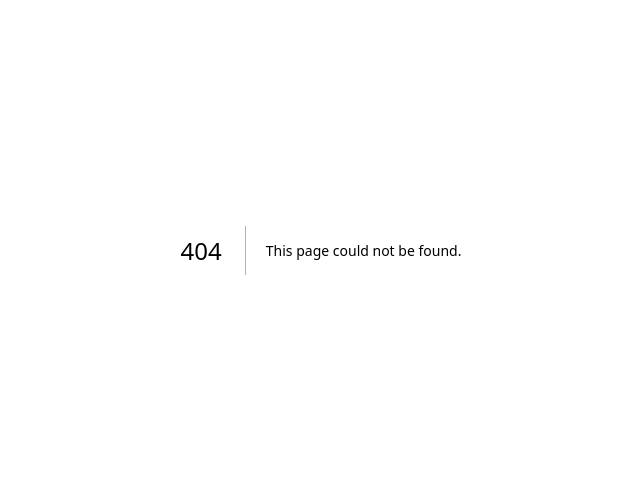
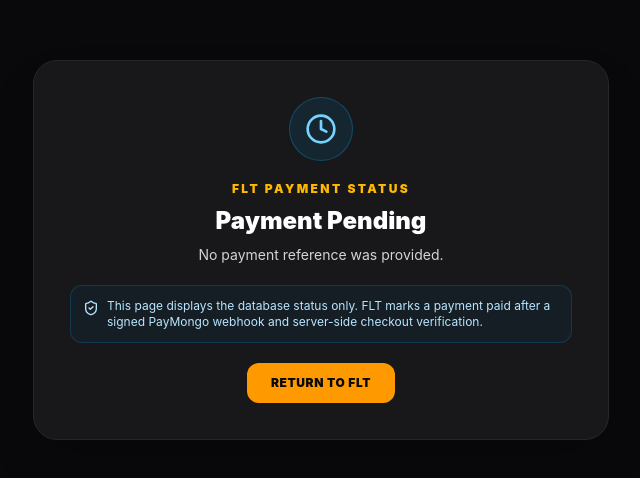
Before and after one commit to nazdev20/FLT, a Next.js app: page /payment-result in a window 1280 px wide. Before the commit this address had no page. Shown: the part 150-628 px from the top of the page, without its empty margins (319-959 px from the left). Built offline with nearby package versions, Linux system fonts and the light colour scheme; no server answers.

Commit message:
Add PayMongo payment result verification page

```diff
--- /dev/null
+++ b/src/app/payment-result/page.tsx
@@ -0,0 +1,162 @@
+'use client';
+
+import React, { useEffect, useState } from 'react';
+import { getClient } from '../../lib/flt-service';
+import { AlertCircle, CheckCircle2, Clock, Loader2, ShieldCheck } from 'lucide-react';
+
+type PaymentStatus = {
+  payment_reference: string;
+  amount: number;
+  payment_status: 'pending' | 'paid' | 'failed';
+  bet_status: string;
+  review_note: string | null;
+  battle_title: string;
+  side: 'A' | 'B' | null;
+};
+
+function formatPHP(amount: number) {
+  return new Intl.NumberFormat('en-PH', {
+    style: 'currency',
+    currency: 'PHP',
+    minimumFractionDigits: 2,
+  }).format(amount);
+}
+
+export default function PaymentResultPage() {
+  const [payment, setPayment] = useState<PaymentStatus | null>(null);
+  const [message, setMessage] = useState('Checking the payment record with FLT...');
+  const [isLoading, setIsLoading] = useState(true);
+
+  useEffect(() => {
+    let active = true;
+    let attempts = 0;
+    let interval: ReturnType<typeof setInterval> | undefined;
+    const params = new URLSearchParams(window.location.search);
+    const reference = params.get('reference') || '';
+    const cancelled = params.get('cancelled') === '1';
+
+    async function checkStatus() {
+      if (!active) return;
+      attempts += 1;
+
+      try {
+        const client = getClient();
+        if (!client) {
+          setMessage('Sign in to FLT to check your payment status.');
+          setIsLoading(false);
+          return;
+        }
+
+        const { data, error } = await client.auth.getSession();
+        const token = data.session?.access_token;
+        if (error || !token) {
+          setMessage('Your FLT session has expired. Sign in again to check payment status.');
+          setIsLoading(false);
+          return;
+        }
+
+        const response = await fetch(`/api/paymongo/status?reference=${encodeURIComponent(reference)}`, {
+          headers: { Authorization: `Bearer ${token}` },
+          cache: 'no-store',
+        });
+        const result = await response.json().catch(() => null);
+        if (!response.ok) throw new Error(result?.error || 'Could not retrieve payment status.');
+        if (!active) return;
+
+        setPayment(result as PaymentStatus);
+        if (result.payment_status === 'paid') {
+          setMessage(result.bet_status === 'accepted'
+            ? 'PayMongo payment verified. Your bet is accepted.'
+            : 'PayMongo confirms the payment, but betting has closed. Your bet was not accepted and requires refund review.');
+          setIsLoading(false);
+          if (interval) clearInterval(interval);
+          return;
+        }
+        if (result.payment_status === 'failed') {
+          setMessage('This checkout attempt failed. No bet was accepted.');
+          setIsLoading(false);
+          if (interval) clearInterval(interval);
+          return;
+        }
+
+        setMessage(cancelled
+          ? 'Checkout was cancelled or left incomplete. If you already paid, this page will wait for PayMongo to confirm it.'
+          : 'Waiting for PayMongo to confirm the payment. Returning to this page does not itself mark the payment as successful.');
+        setIsLoading(attempts < 40);
+        if (attempts >= 40 && interval) clearInterval(interval);
+      } catch (error) {
+        if (!active) return;
+        setMessage(error instanceof Error ? error.message : 'Could not retrieve payment status.');
+        setIsLoading(false);
+      }
+    }
+
+    if (!reference) {
+      setMessage('No payment reference was provided.');
+      setIsLoading(false);
+      return () => { active = false; };
+    }
+
+    void checkStatus();
+    interval = setInterval(() => { void checkStatus(); }, 3000);
+
+    return () => {
+      active = false;
+      if (interval) clearInterval(interval);
+    };
+  }, []);
+
+  const isPaid = payment?.payment_status === 'paid';
+  const isAccepted = isPaid && payment?.bet_status === 'accepted';
+  const isFailed = payment?.payment_status === 'failed';
+
+  return (
+    <main className="min-h-screen bg-zinc-950 text-zinc-100 flex items-center justify-center px-4 py-10">
+      <section className="w-full max-w-xl rounded-3xl border border-zinc-800 bg-zinc-900 p-7 sm:p-9 text-center shadow-2xl space-y-5">
+        <div className={`mx-auto flex h-16 w-16 items-center justify-center rounded-full border ${
+          isAccepted ? 'border-emerald-500/30 bg-emerald-500/10 text-emerald-400'
+          : isPaid ? 'border-amber-500/30 bg-amber-500/10 text-amber-300'
+          : isFailed ? 'border-rose-500/30 bg-rose-500/10 text-rose-400'
+          : 'border-sky-500/30 bg-sky-500/10 text-sky-300'
+        }`}>
+          {isAccepted ? <CheckCircle2 className="h-8 w-8" />
+            : isPaid || isFailed ? <AlertCircle className="h-8 w-8" />
+            : isLoading ? <Loader2 className="h-8 w-8 animate-spin" />
+            : <Clock className="h-8 w-8" />}
+        </div>
+
+        <div className="space-y-2">
+          <p className="text-xs font-black uppercase tracking-[0.2em] text-amber-400">FLT Payment Status</p>
+          <h1 className="text-2xl font-black text-white">
+            {isAccepted ? 'Payment Verified'
+              : isPaid ? 'Payment Received'
+              : isFailed ? 'Payment Failed'
+              : 'Payment Pending'}
+          </h1>
+          <p className="text-sm text-zinc-300">{message}</p>
+        </div>
+
+        {payment && (
+          <div className="rounded-2xl border border-zinc-800 bg-zinc-950 p-4 text-left text-sm space-y-3">
+            <div className="flex justify-between gap-4"><span className="text-zinc-400">Battle</span><span className="text-right font-bold">{payment.battle_title}</span></div>
+            <div className="flex justify-between gap-4"><span className="text-zinc-400">Amount</span><span className="font-mono font-bold">{formatPHP(payment.amount)}</span></div>
+            <div className="flex justify-between gap-4"><span className="text-zinc-400">Payment status</span><span className={`font-bold uppercase ${isPaid ? 'text-emerald-400' : isFailed ? 'text-rose-400' : 'text-amber-300'}`}>{payment.payment_status}</span></div>
+            <div className="flex justify-between gap-4"><span className="text-zinc-400">Bet status</span><span className="font-bold">{payment.bet_status.replaceAll('_', ' ')}</span></div>
+            <div className="border-t border-zinc-800 pt-3"><p className="text-[11px] text-zinc-500">Reference</p><p className="break-all font-mono text-xs text-zinc-300">{payment.payment_reference}</p></div>
+            {payment.review_note && <p className="text-xs text-zinc-400">{payment.review_note}</p>}
+          </div>
+        )}
+
+        <div className="flex items-start gap-2 rounded-xl border border-sky-500/20 bg-sky-500/5 p-3 text-left text-xs text-sky-200">
+          <ShieldCheck className="mt-0.5 h-4 w-4 shrink-0" />
+          <span>This page displays the database status only. FLT marks a payment paid after a signed PayMongo webhook and server-side checkout verification.</span>
+        </div>
+
+        {!isLoading && payment?.payment_status === 'pending' && (
+          <button onClick={() => window.location.reload()} className="rounded-xl border border-zinc-700 px-5 py-2.5 text-sm font-bold text-zinc-200 hover:bg-zinc-800">Check Again</button>
+        )}
+        <div><a href="/" className="inline-flex rounded-xl bg-amber-500 px-6 py-3 text-xs font-black uppercase tracking-wider text-zinc-950 hover:bg-amber-400">Return to FLT</a></div>
+      </section>
+    </main>
+  );
+}
```
